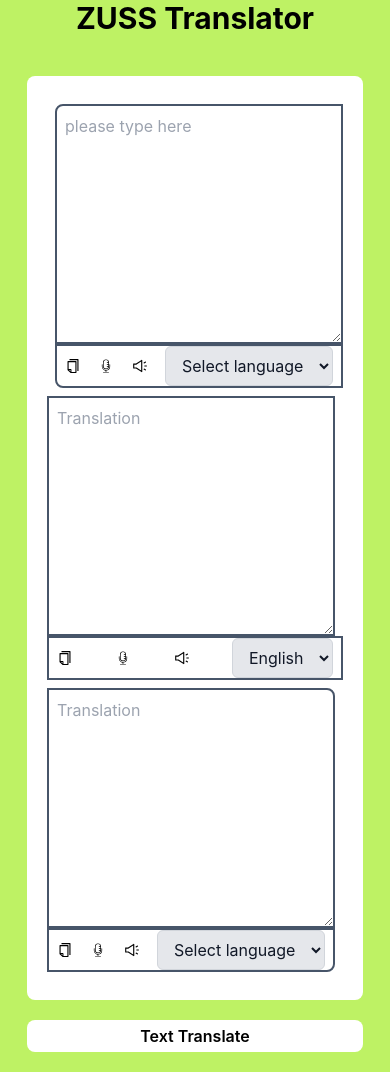
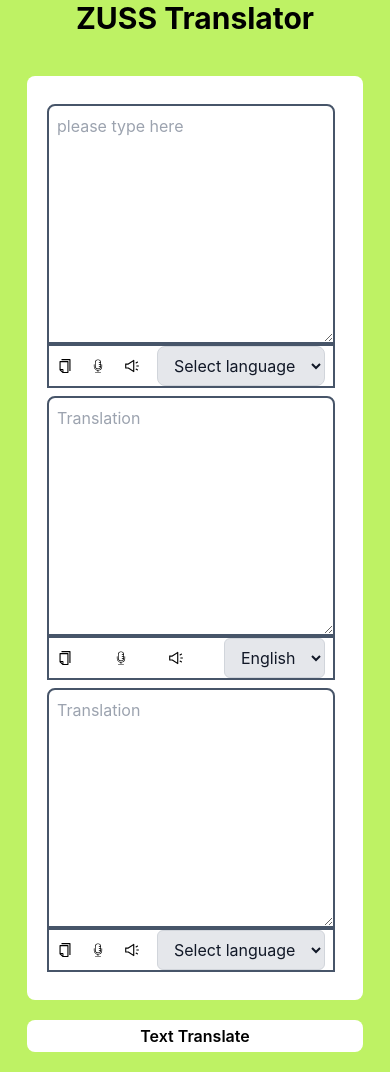
Before and after one commit to S-M-ZUBAYER/ZUSS-Translator, a React (Create React App) app: page / in a window 390 px wide. Built offline with nearby package versions, Linux system fonts and the light colour scheme.

Commit message:
Make responsive

```diff
--- a/src/App.js
+++ b/src/App.js
@@ -80,7 +80,7 @@ midText.value="Translating"
 //           // toText.setAttribute("placeholder", "Translation");
 //         });
 
-        let apiUrlEng = `https://simple-node-server-s-m-zubayer.vercel.app/translateEng`;
+        let apiUrlEng = `http://localhost:5000/translateEng`;
 
       fetch(apiUrlEng,{
         method:"POST",
@@ -108,7 +108,7 @@ midText.value="Translating"
         });
 
 
-        let apiUrl = `https://simple-node-server-s-m-zubayer.vercel.app/translate`;
+        let apiUrl = `http://localhost:5000/translate`;
         fetch(apiUrl,{
           method:"POST",
           headers:{
@@ -151,8 +151,8 @@ midText.value=midTranslate
         <h1 className="text-3xl font-bold mb-10">ZUSS Translator</h1>
         <div className=' bg-white md:flex rounded-lg p-5'>
           <div>
-            <textarea placeholder="please type here" onChange={handleToCollectText} className="border-2 border-slate-600 rounded-tl-lg p-2  mt-2 ml-2 h-60  w-72  block"></textarea>
-            <div className="border-2 border-slate-600 ml-2 rounded-bl-lg mb-2">
+            <textarea placeholder="please type here" onChange={handleToCollectText} className="border-2 border-slate-600 rounded-t-lg md:rounded-t-none md:rounded-tl-lg p-2  mt-2 md:ml-2 h-60  w-72  block"></textarea>
+            <div className="border-2 border-slate-600 md:ml-2 sm:rounded-b-lg md:rounded-b-none md:rounded-bl-lg mb-2 mr-2 md:mr-0">
               <div className="flex justify-between items-center mx-2 ">
                 <AiOutlineCopy></AiOutlineCopy>
                 <CiMicrophoneOn></CiMicrophoneOn>
@@ -161,7 +161,7 @@ midText.value=midTranslate
 
                 <div className="form-control">
                   <div className="input-group" id='lan'>
-                    <select name='language' type="boolean" placeholder='Sold Status' className="select select-bordered w-full px-3 py-2 border rounded-md border-gray-300 focus:outline-green-500 bg-gray-200 text-gray-900">
+                    <select name='language' type="boolean" placeholder='Sold Status' className="select select-bordered w-full px-3 py-2 border rounded-lg border-gray-300 focus:outline-green-500 bg-gray-200 text-gray-900">
                       <option disabled selected> Select language</option>
                       {
                         countries?.map((element, index) => <option key={index}>{element}</option>
@@ -176,8 +176,8 @@ midText.value=midTranslate
             </div>
           </div>
           <div>
-            <textarea placeholder="Translation" id="mid-text"  className="border-2 border-slate-600 p-2  mt-2 h-60  w-72 block"></textarea>
-            <div className="border-2 border-slate-600  mb-2">
+            <textarea placeholder="Translation" id="mid-text"  className="border-2 rounded-t-lg  md:rounded-t-none border-slate-600 p-2  mt-2 h-60  w-72 block"></textarea>
+            <div className="border-2 border-slate-600  mb-2 mr-2 md:mr-0">
               <div className="flex justify-between items-center mx-2 ">
                 <AiOutlineCopy></AiOutlineCopy>
                 <CiMicrophoneOn></CiMicrophoneOn>
@@ -194,8 +194,8 @@ midText.value=midTranslate
             </div>
           </div>
           <div>
-            <textarea placeholder="Translation" id="to-text" className="border-2 border-slate-600 rounded-tr-lg p-2 mt-2 mr-2 h-60  w-72 block"></textarea>
-            <div className="border-2 border-slate-600 rounded-br-lg mr-2  mb-2">
+            <textarea placeholder="Translation" id="to-text" className="border-2 border-slate-600 rounded-t-lg md:rounded-none md:rounded-tr-lg p-2 mt-2 mr-2 h-60  w-72 block"></textarea>
+            <div className="border-2 border-slate-600 md:rounded-br-lg mr-2  mb-2">
               <div className="flex justify-between items-center mx-2 ">
                 <AiOutlineCopy></AiOutlineCopy>
                 <CiMicrophoneOn></CiMicrophoneOn>
--- a/src/Countries.js
+++ b/src/Countries.js
@@ -10,6 +10,7 @@ const countries = [
      "Breton",
      "Bosnian",
      "Catalan",
+     "Chinese",
      "Coptic",
      "Czech",
      "Welsh",
@@ -95,7 +96,6 @@ const countries = [
     "Wolof",
      "Xhosa",
     "Yiddish",
-   "Chinese",
     "Zulu",
 
 ];
```
